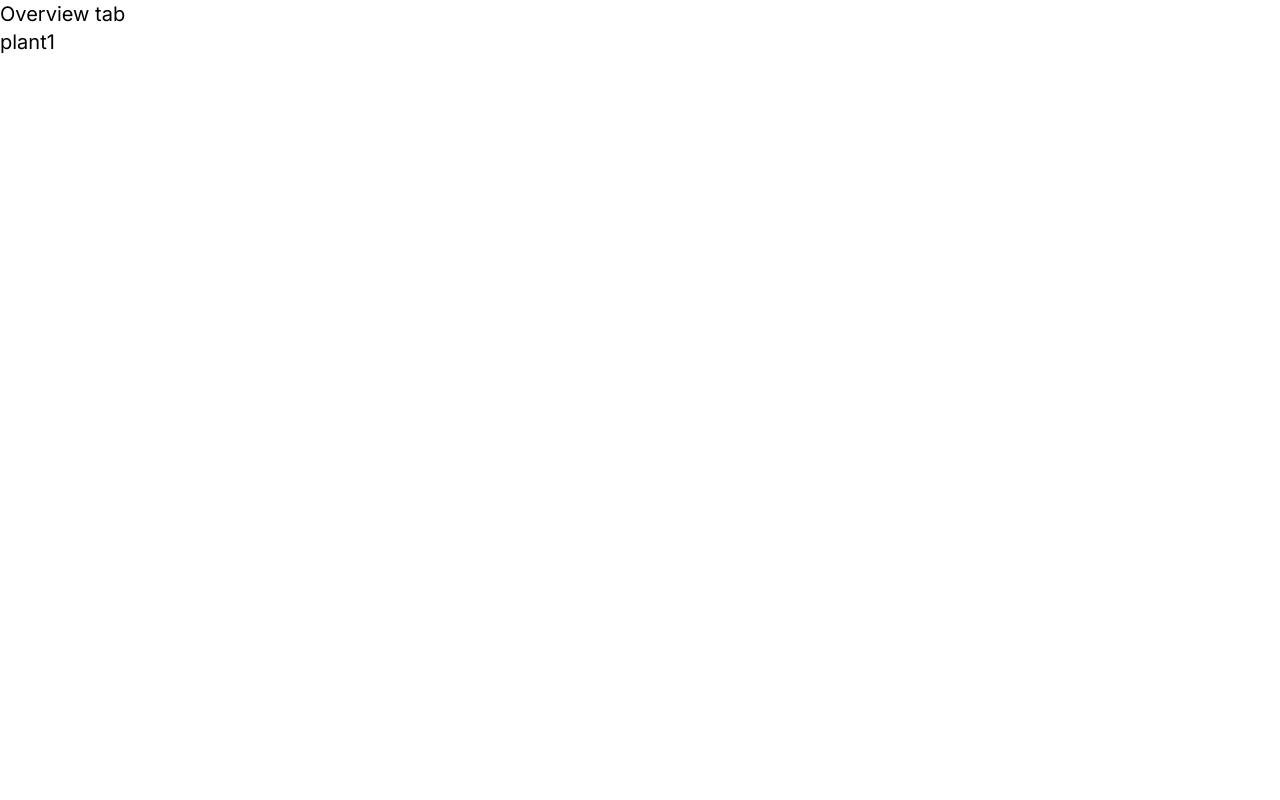
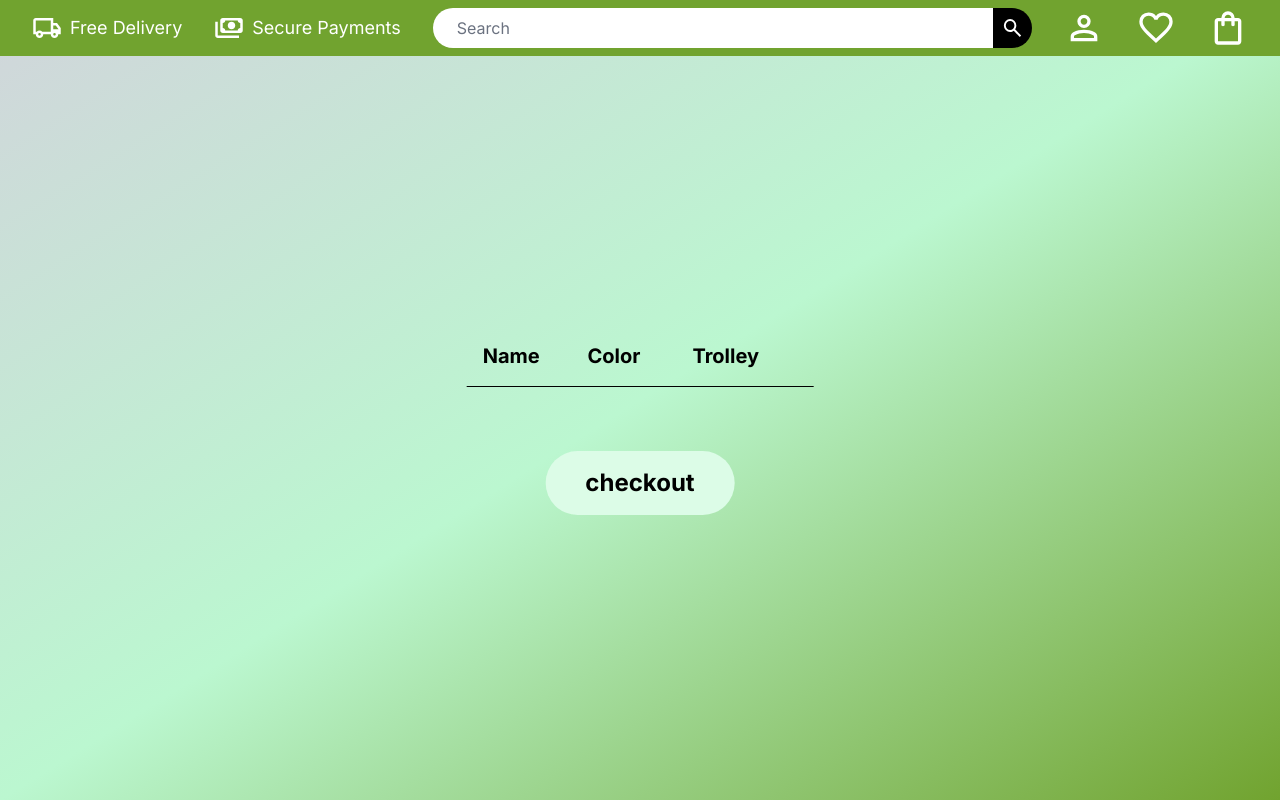
Before and after one commit to maria-maqbool/Garden, a Next.js app: page /overview in a window 1280 px wide. Built offline with nearby package versions, Linux system fonts and the light colour scheme.

Commit message:
updated overview

```diff
--- a/app/overview/page.jsx
+++ b/app/overview/page.jsx
@@ -1,23 +1,44 @@
 "use client";
 import { useStateStore } from "@/stores/store";
+import Navbar from "@/components/Navbar";
 import React from "react";
 
 const Page = () => {
   return (
-    <div className="text-xl text-black">
-      Overview tab
+    <main className="flex flex-col h-screen bg-gray-300 bg-gradient-to-tl from-[#71a32f] via-green-200 to-transparent ">
+      <Navbar />
       <Details />
-    </div>
+    </main>
   );
 };
 const Details = () => {
   const state = useStateStore();
   return (
-    <ul className="flex flex-col">
-      {state.garden.map((planter, index) => {
-        return <li>{planter.name}</li>;
-      })}
-    </ul>
+    <div className="flex absolute top-1/2 left-1/2 flex-col gap-6 justify-center items-center w-1/3 -translate-x-1/2 -translate-y-1/2 h-[50vh]">
+      <div className="flex overflow-y-scroll flex-col grid-cols-3 justify-center items-center p-10 w-full text-black rounded-3xl">
+        <div className="flex p-4 w-full text-xl font-bold border-b border-black">
+          <div className="w-1/3">Name</div>
+          <div className="w-1/3">Color</div>
+          <div className="w-1/3">Trolley</div>
+        </div>
+        {state.garden.map((value, index) => (
+          <>
+            {index > 0 && (
+              <div className="flex p-4 w-full text-xl border-b border-black">
+                <div className="w-1/3">{value.name} </div>
+                <div className="flex gap-6 items-center w-1/3">
+                  {value.color}
+                  <div className={`w-4 h-4 rounded-full `} style={{ backgroundColor: value.color }} />
+                </div>
+                <div className="w-1/3">{value.trolley ? "with trolley" : "without trolley"}</div>
+                <div></div>
+              </div>
+            )}
+          </>
+        ))}
+      </div>
+      <button className="p-4 px-10 text-2xl font-bold text-black bg-green-100 rounded-full hover:scale-110">checkout</button>
+    </div>
   );
 };
 
--- a/components/Ground.jsx
+++ b/components/Ground.jsx
@@ -18,7 +18,7 @@ const Ground = () => {
         <meshStandardMaterial color={'#B5EA6A'} />
       </RoundedBox>
 
-      <RoundedBox args={[width /3, height, 3]} radius={0.8}  bevelSegments={0} position={[width, -1, 0]} rotation={[Math.PI / 2,0,0]}>
+      <RoundedBox args={[width /3, height, 3]} radius={0.8}  bevelSegments={0} position={[-width, -1, 0]} rotation={[Math.PI / 2,0,0]}>
         <meshStandardMaterial color={'gray'} />
       </RoundedBox>
       <spotLight color="yellow" position={[0, 10, 0]} intensity={100}/>
--- a/components/Scene.jsx
+++ b/components/Scene.jsx
@@ -25,7 +25,7 @@ const Plants = () => {
     <>
       {garden.garden.map((planter, index) => {
         const scaledIndex = index * 2;
-        const xOffset = scaledIndex < garden.width ? garden.width  : scaledIndex - 1.5 * garden.width;
+        const xOffset = scaledIndex < garden.width ? -garden.width  : scaledIndex - 1.5 * garden.width;
         const zOffset = scaledIndex < garden.height ? scaledIndex - garden.height / 2 : garden.height - garden.height / 2;
         return (
           <DragControls
```
